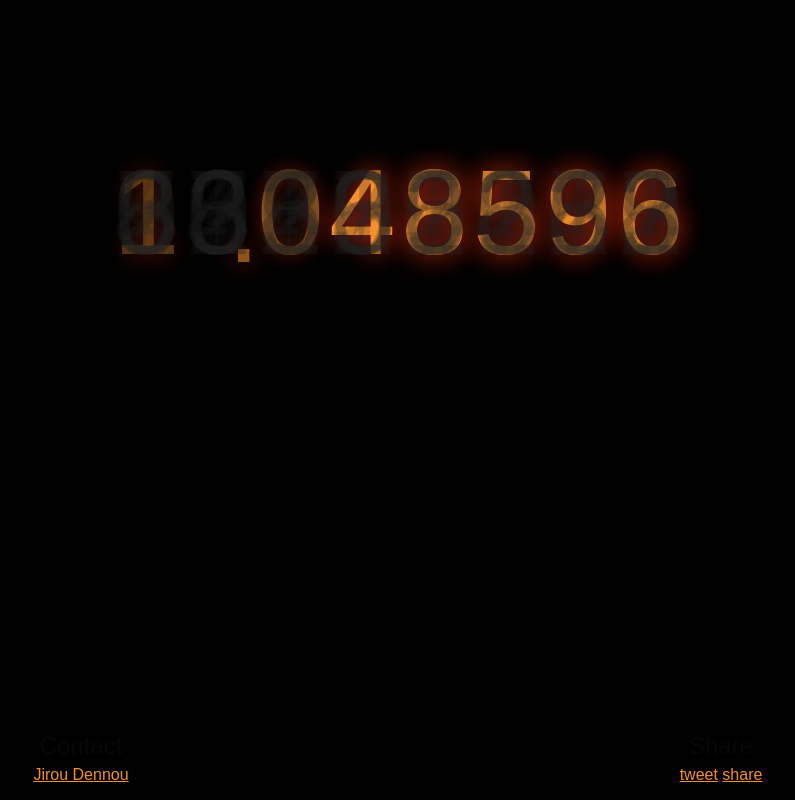
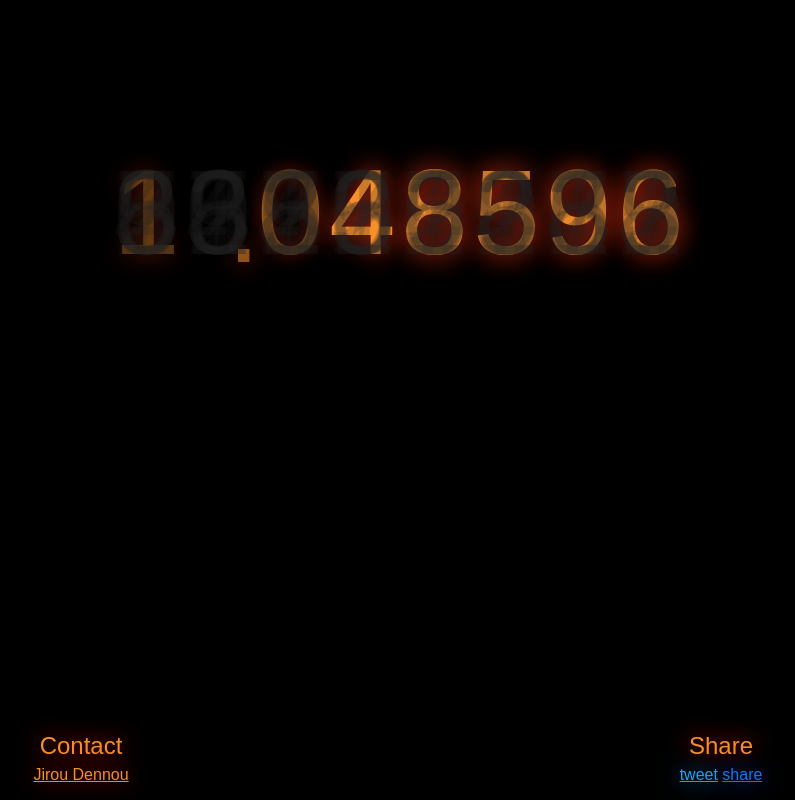
Before and after one commit to dennou-jirou/divergencemeter, a plain HTML site: page index.html in a window 1280 px wide. Shown: the whole page, without its empty margins (239-1034 px from the left). Drawn offline with Linux system fonts and the light colour scheme.

Commit message:
Add files via upload

```diff
--- a/src/style/style.css
+++ b/src/style/style.css
@@ -141,9 +141,48 @@
     }
 
     footer p{
+      color:RGBA(245,144,44,1);
+      text-shadow:0 0 0.2vw #ffffff;
+      text-shadow:0 0 0.5vw #ffffff;
+      text-shadow:0 0 0.2vw #f23113;
+      text-shadow:0 0 0.5vw #f23113;
+      text-shadow:0 0 0.7vw #f23113;
+      text-shadow:0 0 1.0vw #f23113;
+      text-shadow:0 0 1.2vw #f23113;
+      text-shadow:0 0 1.5vw #f23113;
+      text-shadow:0 0 1.7vw #f23113;
+      text-shadow:0 0 2.0vw #f23113;
       font-size: 2vmin;
       position: static;
       user-select: none;
+    }
+
+    footer a.twitter{
+      color:#1da1f2;
+      text-shadow:0 0 0.2vw #ffffff;
+      text-shadow:0 0 0.5vw #ffffff;
+      text-shadow:0 0 0.2vw #1da1f2;
+      text-shadow:0 0 0.5vw #1da1f2;
+      text-shadow:0 0 0.7vw #1da1f2;
+      text-shadow:0 0 1.0vw #1da1f2;
+      text-shadow:0 0 1.2vw #1da1f2;
+      text-shadow:0 0 1.5vw #1da1f2;
+      text-shadow:0 0 1.7vw #1da1f2;
+      text-shadow:0 0 2.0vw #1da1f2;
+    }
+
+    footer a.FB{
+      color:#1876f2;
+      text-shadow:0 0 0.2vw #ffffff;
+      text-shadow:0 0 0.5vw #ffffff;
+      text-shadow:0 0 0.2vw #1876f2;
+      text-shadow:0 0 0.5vw #1876f2;
+      text-shadow:0 0 0.7vw #1876f2;
+      text-shadow:0 0 1.0vw #1876f2;
+      text-shadow:0 0 1.2vw #1876f2;
+      text-shadow:0 0 1.5vw #1876f2;
+      text-shadow:0 0 1.7vw #1876f2;
+      text-shadow:0 0 2.0vw #1876f2;
     }
 
     footer p.h1{
```
